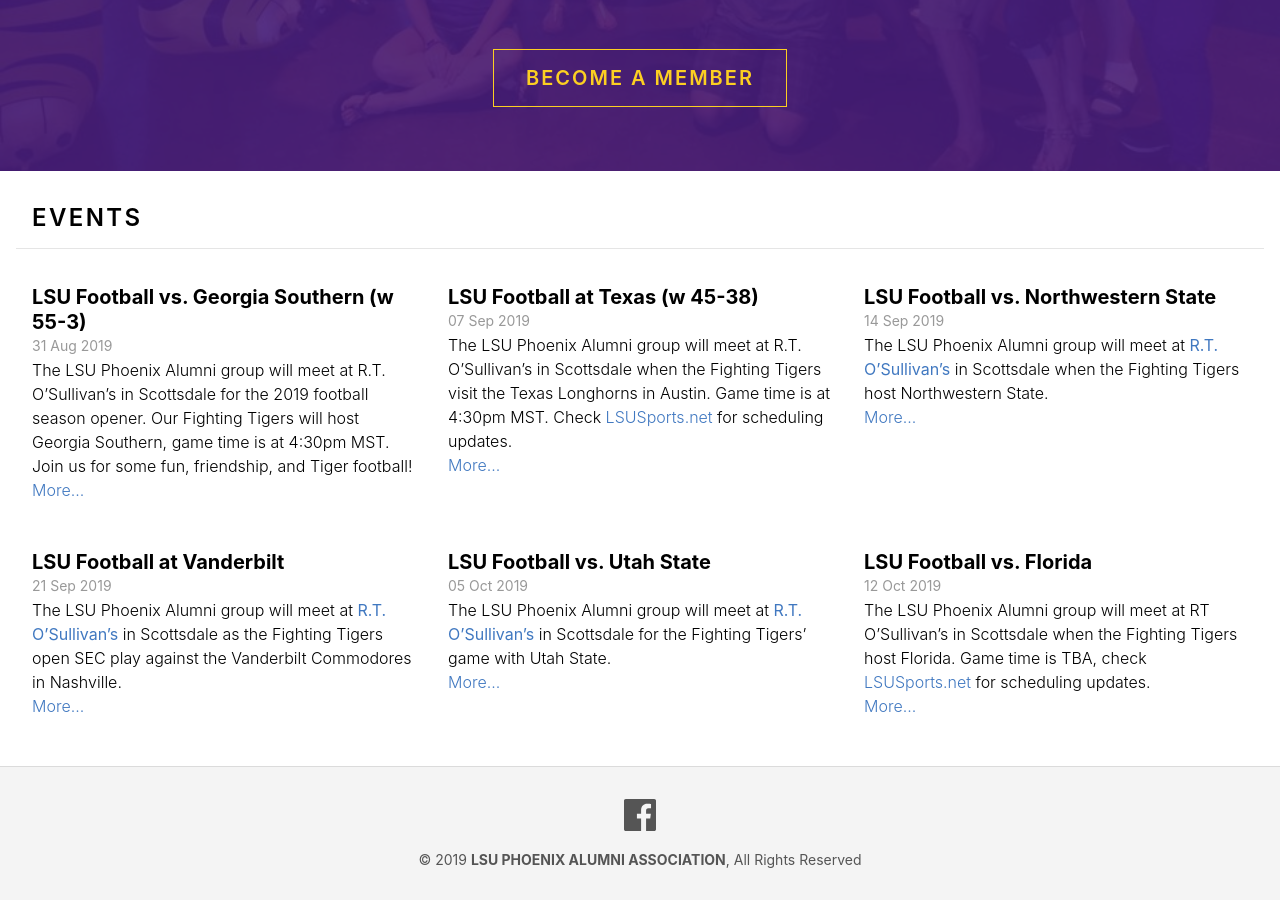
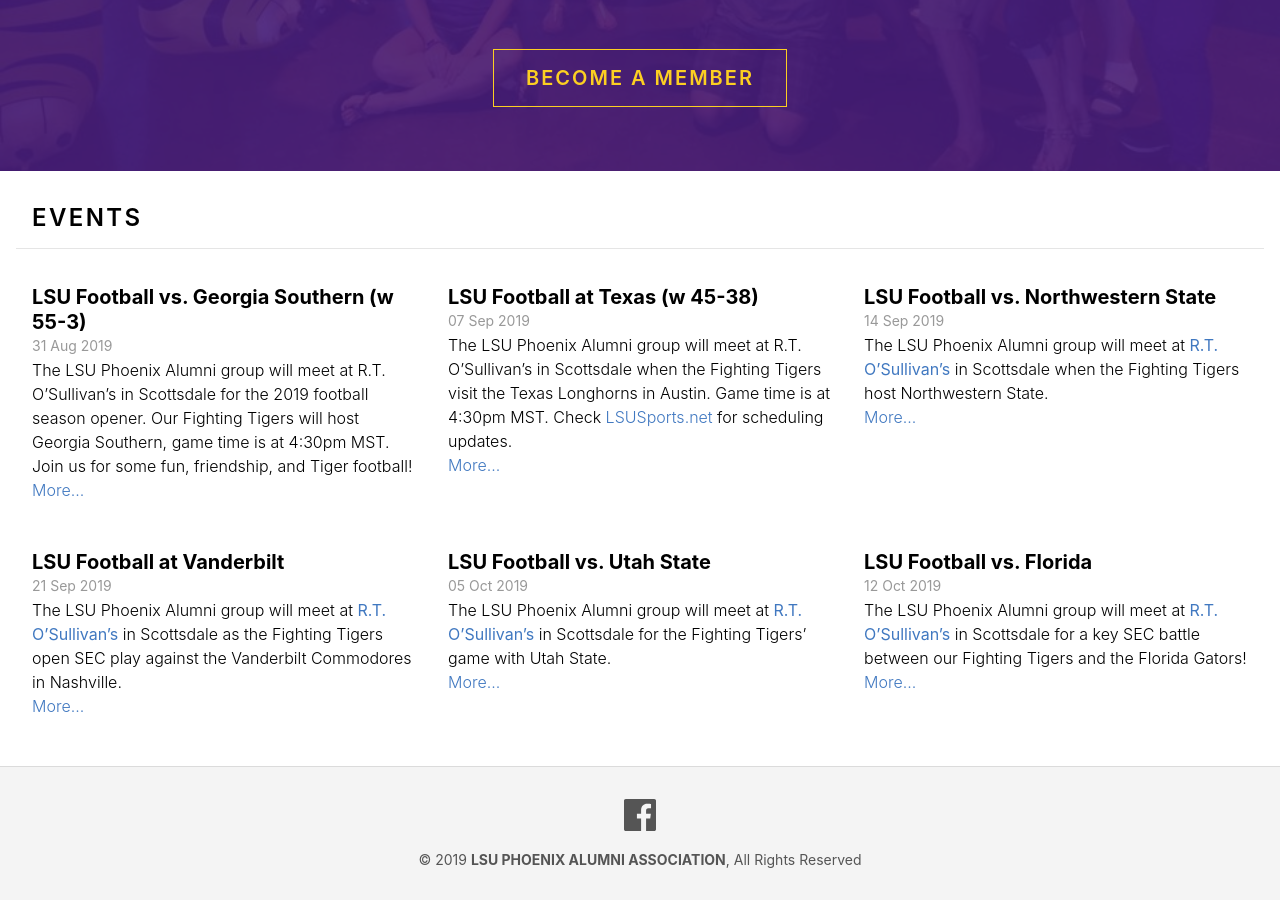
Before and after one commit to lsu-phoenix-alumni/lsu-phoenix-alumni.github.io, a Jekyll site: the page built from index.html, in a window 1280 px wide and 900 px high, scrolled down 672 px. Built offline with Jekyll 4.4.1, drawn with Linux system fonts in a browser that asks for light colours.

Commit message:
Updated Lsu Vs Florida

```diff
--- a/_events/lsu-vs-florida.markdown
+++ b/_events/lsu-vs-florida.markdown
@@ -6,6 +6,6 @@
 position: 6
 ---
 
-The LSU Phoenix Alumni group will meet at RT O'Sullivan's in Scottsdale when the Fighting Tigers host Florida. Game time is TBA, check [LSUSports.net](http://www.lsusports.net/SportSelect.dbml?SPID=2164&SPSID=27811&DB_OEM_ID=5200&_ga=2.61742444.1994479276.1565745145-1475237789.1565745143) for scheduling updates.
+The LSU Phoenix Alumni group will meet at **[R.T. O'Sullivan's](https://goo.gl/maps/3MjPdBhDfGWxt53HA)** in Scottsdale for a key SEC battle between our Fighting Tigers and the Florida Gators!
 
-<iframe src="https://www.google.com/maps/embed?pb=!1m18!1m12!1m3!1d3327.8607090421488!2d-111.91242458479998!3d33.47897708076575!2m3!1f0!2f0!3f0!3m2!1i1024!2i768!4f13.1!3m3!1m2!1s0x872b0bd6e7e84a29%3A0xfffedd7400a1f039!2sR.T.\+O'Sullivans\+Sports\+Grill!5e0!3m2!1sen!2sus!4v1565217587540!5m2!1sen!2sus" width="600" height="450" frameborder="0" style="border:0" allowfullscreen></iframe>
+Game time is TBA; check **[LSUSports.net](http://www.lsusports.net/SportSelect.dbml?SPID=2164&SPSID=27811&DB_OEM_ID=5200&_ga=2.61742444.1994479276.1565745145-1475237789.1565745143)** for scheduling updates.
```
